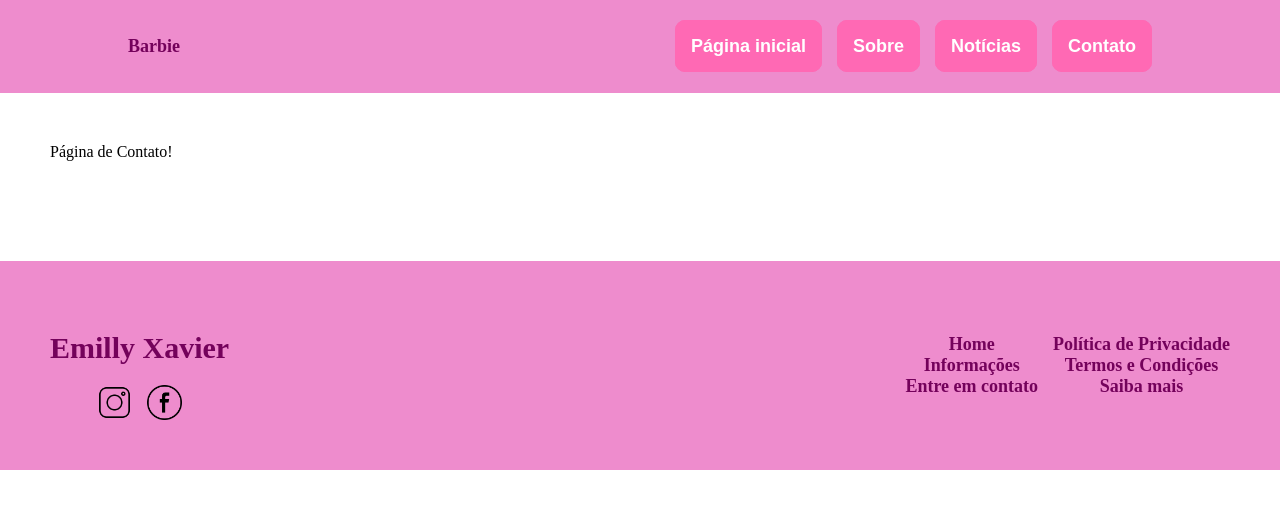
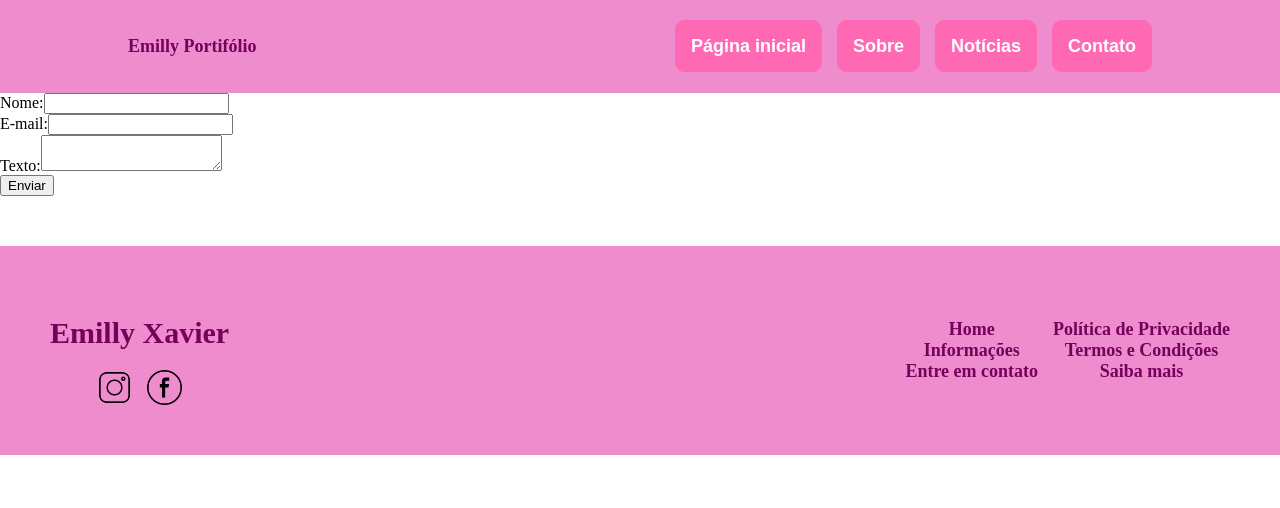
Before and after one commit to Emilly-xavier/Portfolio-main, a React (Vite) app: page /contato in a window 1280 px wide. Shown: the top 508 px of the page. Built offline with nearby package versions, Linux system fonts and the light colour scheme.

Commit message:
Atualizando

```diff
--- /dev/null
+++ b/src/componentes/contato/Contato.css
@@ -0,0 +1,5 @@
+.contato{
+    height: 60px;
+    width: 60px;
+    color: #0c0c0c;
+}
--- /dev/null
+++ b/src/componentes/contato/Contato.tsx
@@ -0,0 +1,29 @@
+import './Contato.css'
+import '../header/Header'
+
+function Contato(){
+    return(
+        <>
+
+            <form action="contato">
+                <div>
+                    <label htmlFor="nome">Nome:</label>
+                    <input type="texto" id="nome" name="nome_usuario"></input>
+                </div>
+                <div>
+                    <label htmlFor="email">E-mail:</label>
+                    <input type="email" id="email" name="email_usuario"></input>
+                </div>
+                <div>
+                    <label htmlFor="texto">Texto:</label>
+                    <textarea id="texto" name="texto_usuario"></textarea>
+                </div>
+                <div className="button">
+                    <button type="submit">Enviar</button>
+                </div>
+            </form>
+
+        </>
+    )
+}
+export default Contato
--- a/src/componentes/header/Header.tsx
+++ b/src/componentes/header/Header.tsx
@@ -6,7 +6,7 @@ function Header(){
         <>
         <header>
             <div>
-                <Link to="/">Barbie</Link>
+                <Link to="/">Emilly Portifólio</Link>
             </div>
             <nav>
                 <ul>
--- a/src/main.tsx
+++ b/src/main.tsx
@@ -3,6 +3,7 @@ import './main.css'
 import Header from './componentes/header/Header'
 import Footer from './componentes/footer/Footer'
 import Main from './componentes/main/Main'
+import Contato from './componentes/contato/Contato'
 import * as ReactDOM from "react-dom/client";
 import {
   createBrowserRouter,
@@ -41,7 +42,7 @@ const router = createBrowserRouter([
     element:
       <>
         <Header/>
-        <div className='content-main'>Página de Contato!</div>
+        <Contato/>
         <Footer/>
       </>,
   },
```
